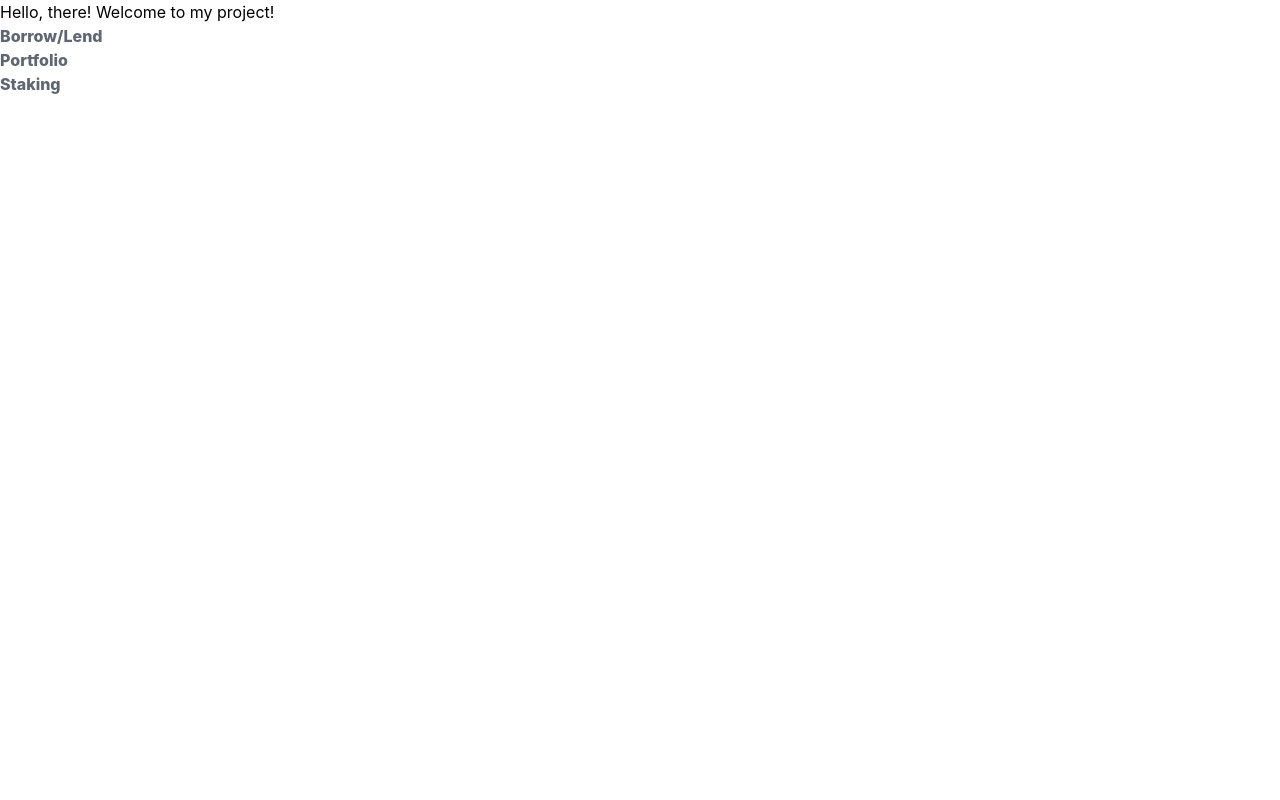
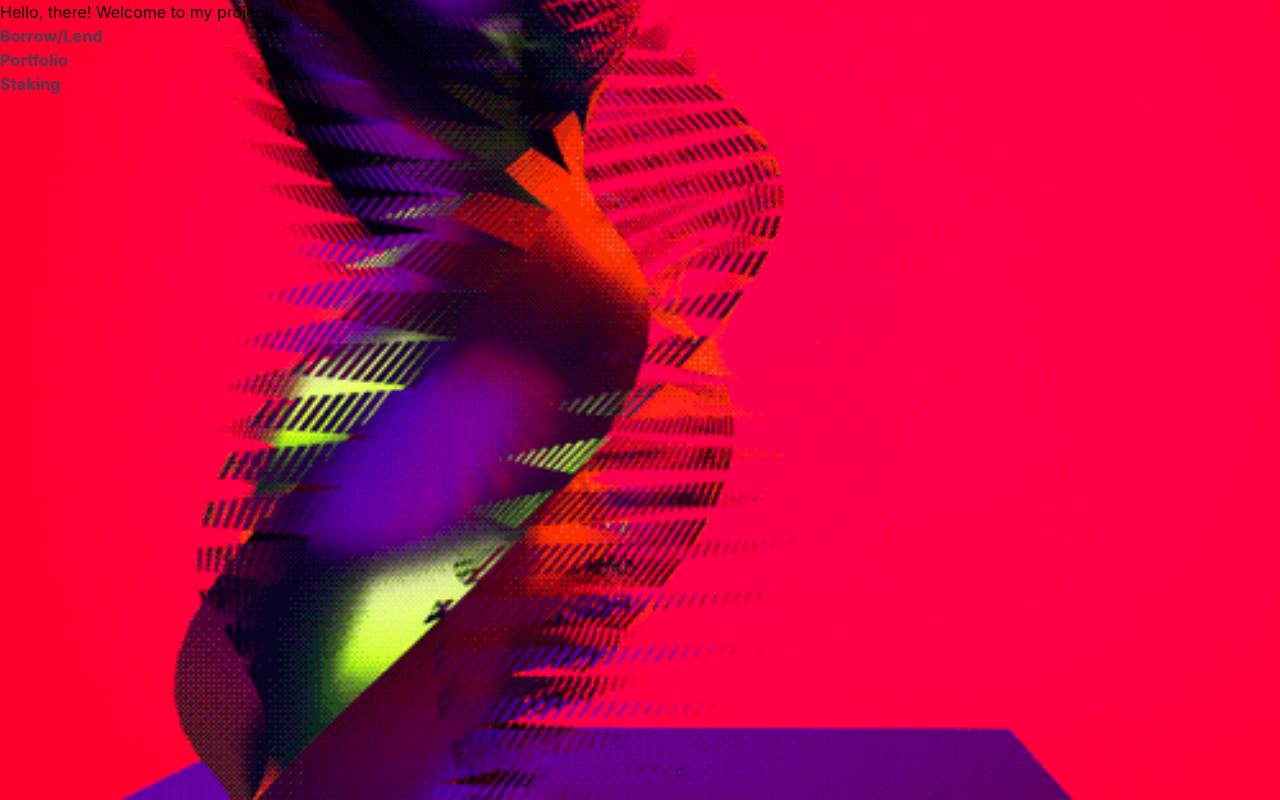
Before and after one commit to jakemcm8/floor-swap, a Next.js app: page / in a window 1280 px wide. Built offline with nearby package versions, Linux system fonts and the light colour scheme.

Commit message:
Fixed background

```diff
--- a/pages/index.js
+++ b/pages/index.js
@@ -7,7 +7,7 @@ import bg from '/public/slowed-spiraling.gif'
 function Home() {
 
   return (
-    <div className=".backgroundImage-trippy">
+    <div className='bg-[url("../public/slowed-spiraling.gif")] h-screen bg-cover bg-center'>
       {/* <Image
         src={bg}
         alt="trippy spiral background"
--- a/tailwind.config.js
+++ b/tailwind.config.js
@@ -3,11 +3,6 @@ module.exports = {
   content: ["./pages/**/*.{js,ts,jsx,tsx}",
   "./components/**/*.{js,ts,jsx,tsx}"],
   theme: {
-    extend: {
-      backgroundImage: {
-        'trippy': "url('/public/slowed-spiraling.gif')"
-      }
-    },
-  },
-  plugins: [],
+
+  }
 }
```
